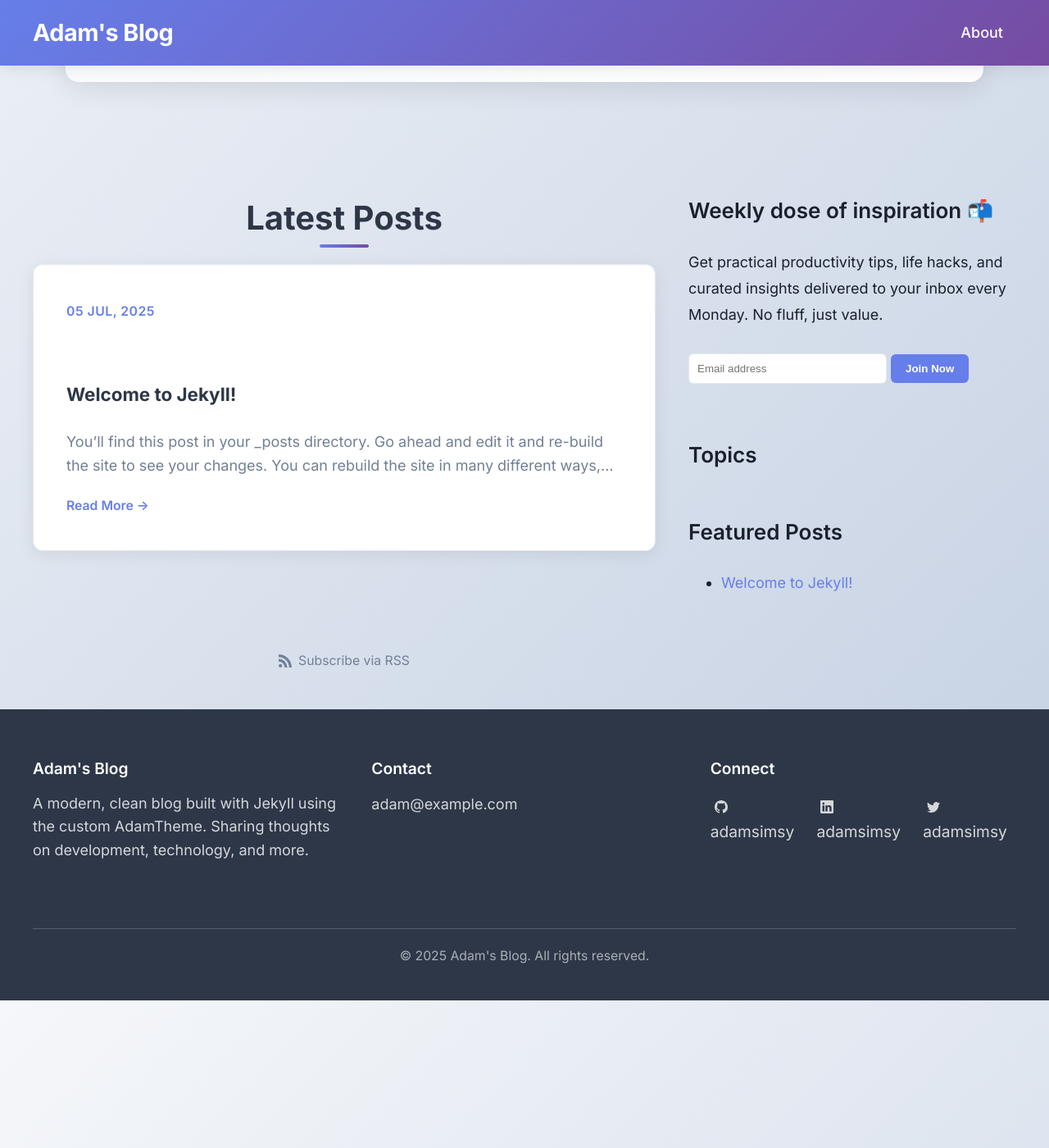
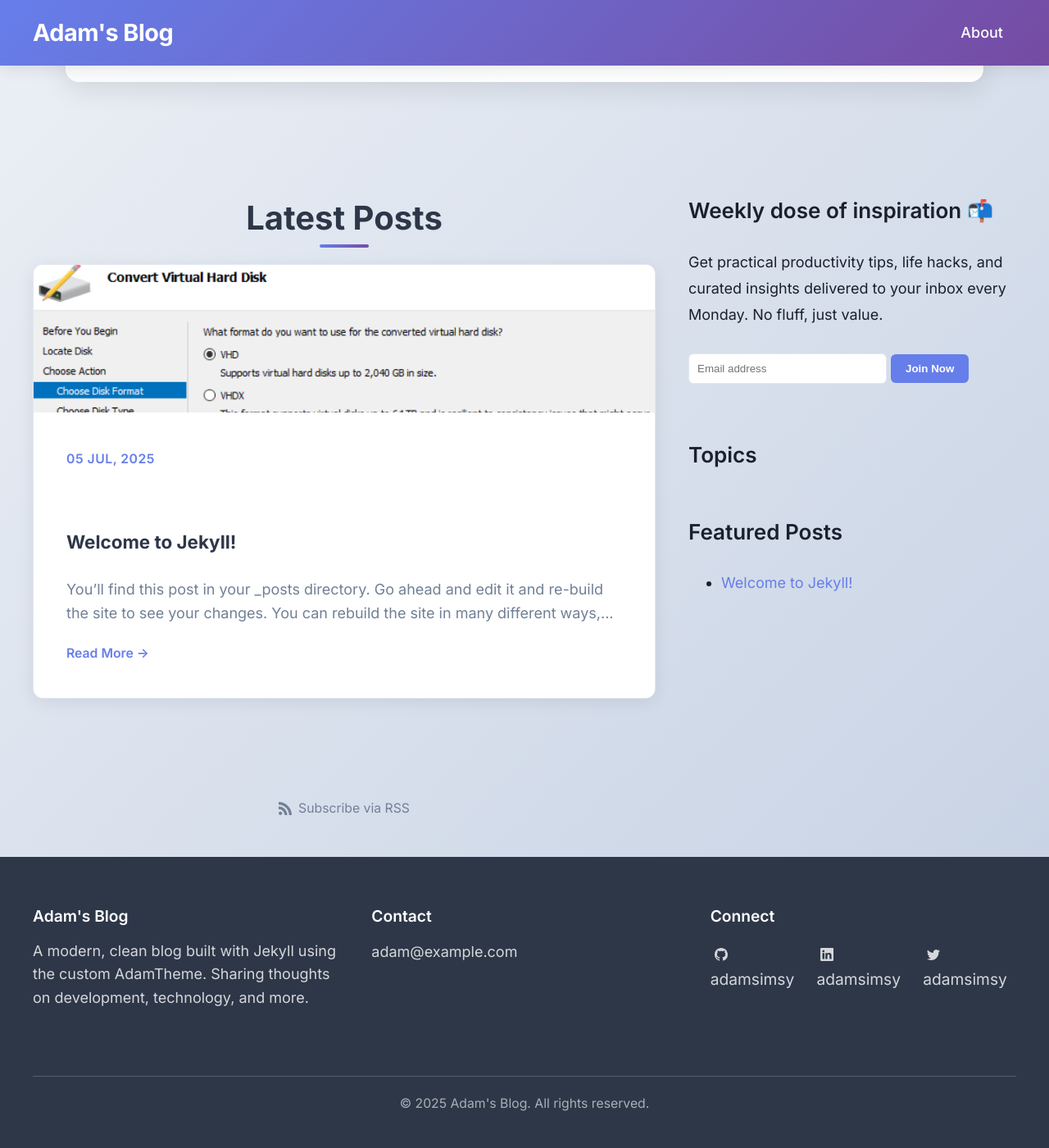
Before and after one commit to Adamsimsy/adamsimsy.github.io, a Jekyll site: the page built from blog/index.markdown, in a window 1280 px wide and 1400 px high, scrolled down 638 px. Shown: the whole window at 82% size. Built offline with Jekyll 4.4.1, drawn with Linux system fonts in a browser that asks for light colours.

Commit message:
add thumbnail

```diff
--- a/blog/_layouts/home.html
+++ b/blog/_layouts/home.html
@@ -23,6 +23,13 @@ layout: default
       <div class="post-grid">
         {%- for post in featured_posts -%}
         <article class="post-card">
+          {%- if post.thumbnail -%}
+          <div class="post-card-thumbnail">
+            <a href="{{ post.url | relative_url }}">
+              <img src="{{ post.thumbnail | relative_url }}" alt="{{ post.title }}" class="thumbnail-image">
+            </a>
+          </div>
+          {%- endif -%}
           <div class="post-card-content">
             <time class="post-date" datetime="{{ post.date | date_to_xmlschema }}">{{ post.date | date: "%d %b, %Y" }}</time>
             <h3 class="post-title">
@@ -50,6 +57,13 @@ layout: default
           <div class="post-grid">
             {%- for post in site.posts offset:featured_posts.size -%}
             <article class="post-card">
+              {%- if post.thumbnail -%}
+              <div class="post-card-thumbnail">
+                <a href="{{ post.url | relative_url }}">
+                  <img src="{{ post.thumbnail | relative_url }}" alt="{{ post.title }}" class="thumbnail-image">
+                </a>
+              </div>
+              {%- endif -%}
               <div class="post-card-content">
                 <time class="post-date" datetime="{{ post.date | date_to_xmlschema }}">{{ post.date | date: "%d %b, %Y" }}</time>
                 <h3 class="post-title">
--- a/blog/_layouts/post.html
+++ b/blog/_layouts/post.html
@@ -16,6 +16,12 @@ layout: default
       </div>
       <h1 class="post-title">{{ page.title | escape }}</h1>
     </header>
+
+    {%- if page.thumbnail -%}
+    <div class="post-thumbnail">
+      <img src="{{ page.thumbnail | relative_url }}" alt="{{ page.title }}" class="post-featured-image">
+    </div>
+    {%- endif -%}
 
     <div class="post-content">
       {{ content }}
--- a/blog/_posts/2025-07-05-welcome-to-jekyll.markdown
+++ b/blog/_posts/2025-07-05-welcome-to-jekyll.markdown
@@ -3,6 +3,7 @@ layout: post
 title:  "Welcome to Jekyll!"
 date:   2025-07-05 20:42:46 +0100
 categories: jekyll update
+thumbnail: /images/hyper-v/image1-convert-to-vhd.png
 ---
 You’ll find this post in your `_posts` directory. Go ahead and edit it and re-build the site to see your changes. You can rebuild the site in many different ways, but the most common way is to run `jekyll serve`, which launches a web server and auto-regenerates your site when a file is updated.
 
--- a/blog/_sass/_adamtheme.scss
+++ b/blog/_sass/_adamtheme.scss
@@ -280,6 +280,8 @@
   overflow: hidden;
   transition: all 0.3s ease;
   border: 1px solid $grey-color-medium;
+  display: flex;
+  flex-direction: column;
 
   &:hover {
     transform: translateY(-4px);
@@ -287,8 +289,25 @@
   }
 }
 
+.post-card-thumbnail {
+  height: 180px;
+  overflow: hidden;
+
+  .thumbnail-image {
+    width: 100%;
+    height: 100%;
+    object-fit: cover;
+    transition: transform 0.3s ease;
+  }
+
+  &:hover .thumbnail-image {
+    transform: scale(1.05);
+  }
+}
+
 .post-card-content {
   padding: $spacing-unit;
+  flex: 1;
 }
 
 .post-date {
@@ -642,6 +661,20 @@
   }
 }
 
+.post-thumbnail {
+  margin: 0 0 $spacing-unit * 1.5;
+  border-radius: 12px;
+  overflow: hidden;
+  box-shadow: 0 6px 24px rgba(0, 0, 0, 0.12);
+
+  .post-featured-image {
+    width: 100%;
+    display: block;
+    max-height: 500px;
+    object-fit: cover;
+  }
+}
+
 .post-content {
   margin-bottom: $spacing-unit * 1.5;
   line-height: 1.8;
```
